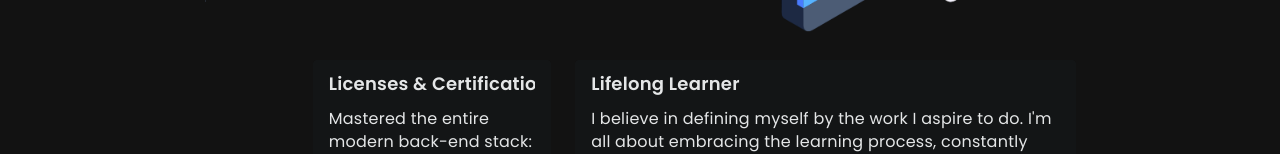
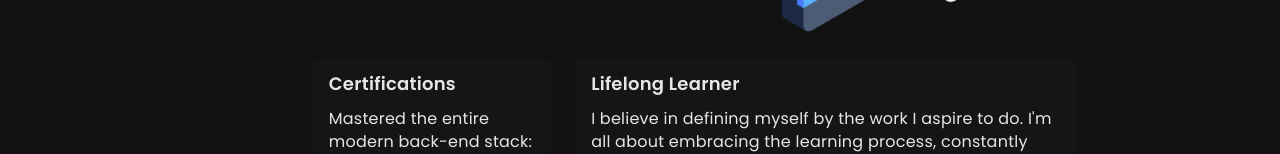
Before and after one commit to helentran64/personal-website, a Vue app: page / in a window 1280 px wide. Shown: the part 798-952 px from the top of the page. Built offline with nearby package versions, Linux system fonts and the light colour scheme.

Commit message:
fixed title

```diff
--- a/src/components/AboutMe.vue
+++ b/src/components/AboutMe.vue
@@ -54,7 +54,7 @@
           <div
             class="tw-font-semibold tw-text-lg tw-whitespace-nowrap tw-overflow-visible tw-text-white"
           >
-            Licenses & Certifications
+            Certifications
           </div>
         </template>
 
```
